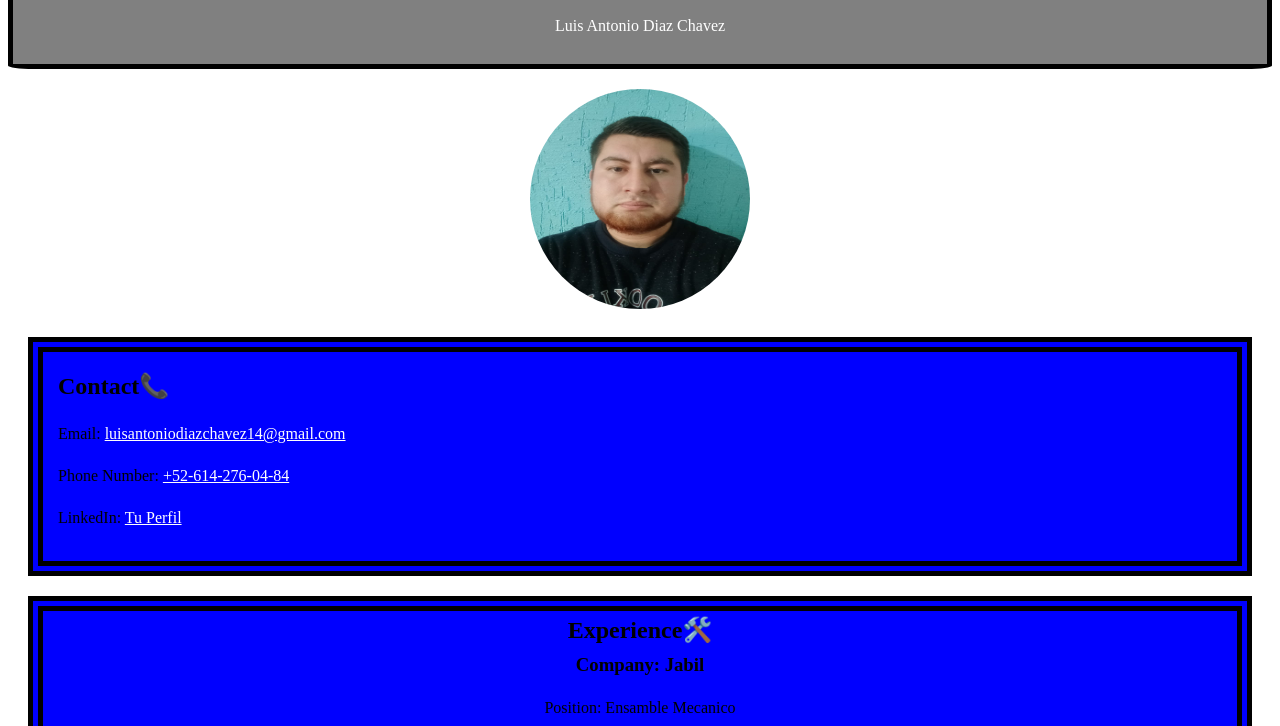
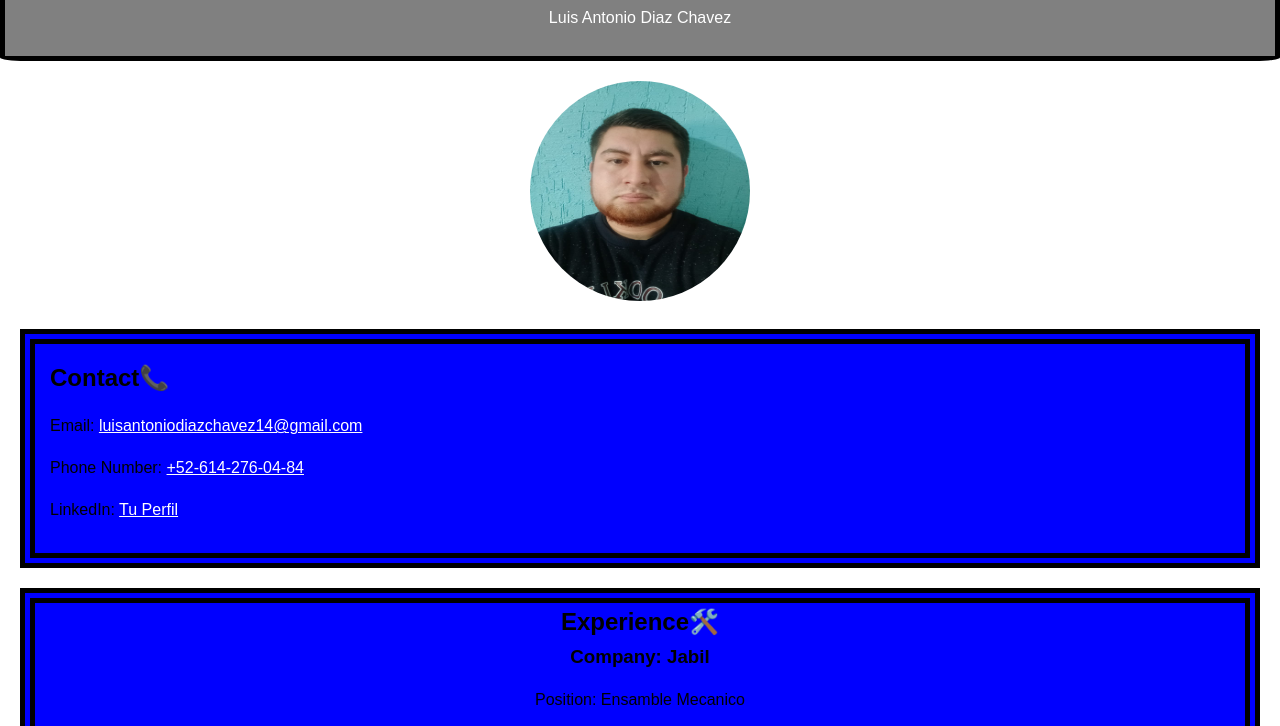
Before and after one commit to luisantonio202/Curriculum, a plain HTML site: page index.html in a window 1280 px wide. Shown: the part 119-845 px from the top of the page. Drawn offline with Linux system fonts and the light colour scheme.

Commit message:
Update styles.css

```diff
--- a/styles.css
+++ b/styles.css
@@ -1,5 +1,5 @@
 body {
-    font-family:'Lucida Sans', 'Lucida Sans Regular', 'Lucida Grande', 'Lucida Sans Unicode', Geneva, Verdana, sans-serif
+    font-family:Arial, Helvetica, sans-serif;
     margin: 0;
     padding: 0;
     background-color: #fff;
```
